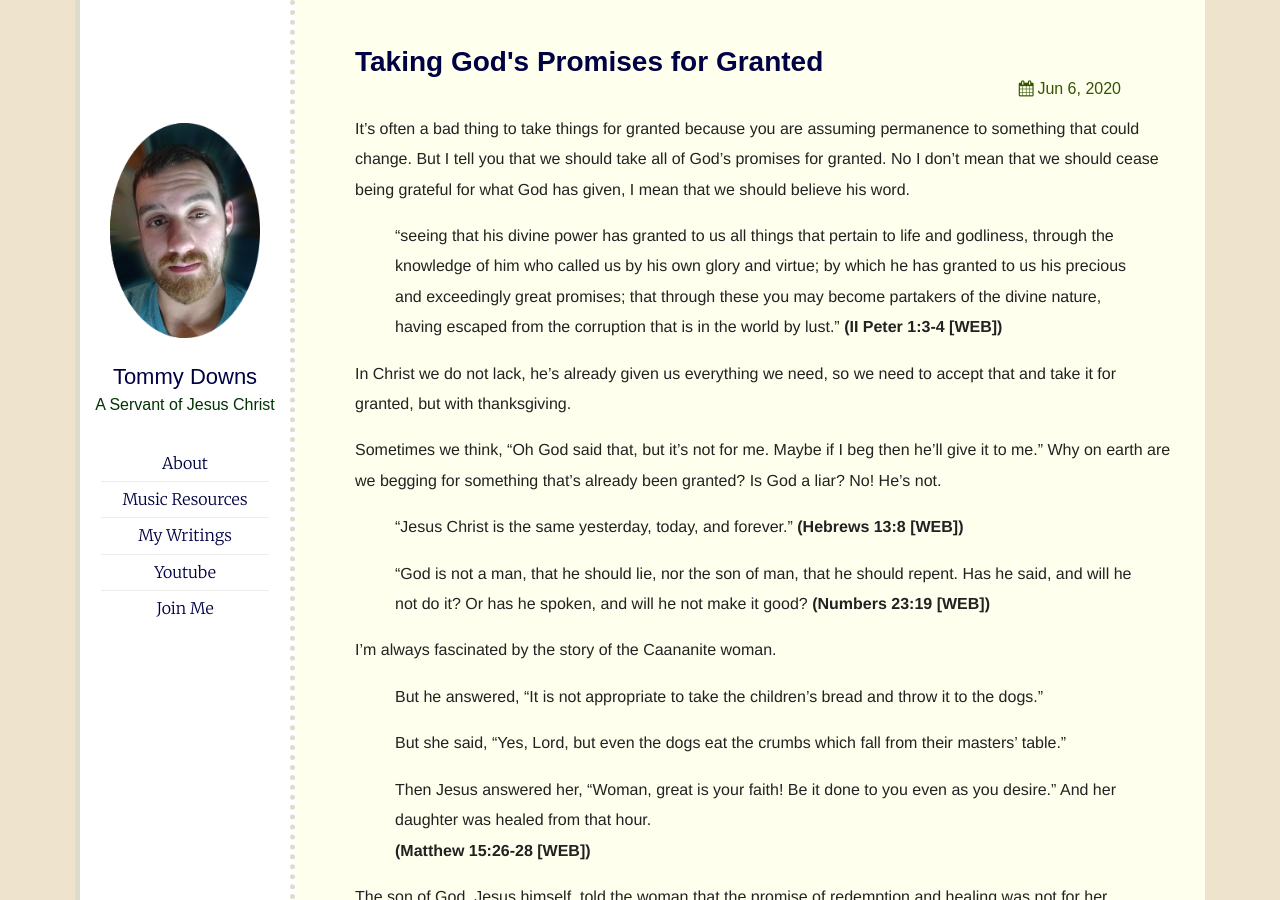
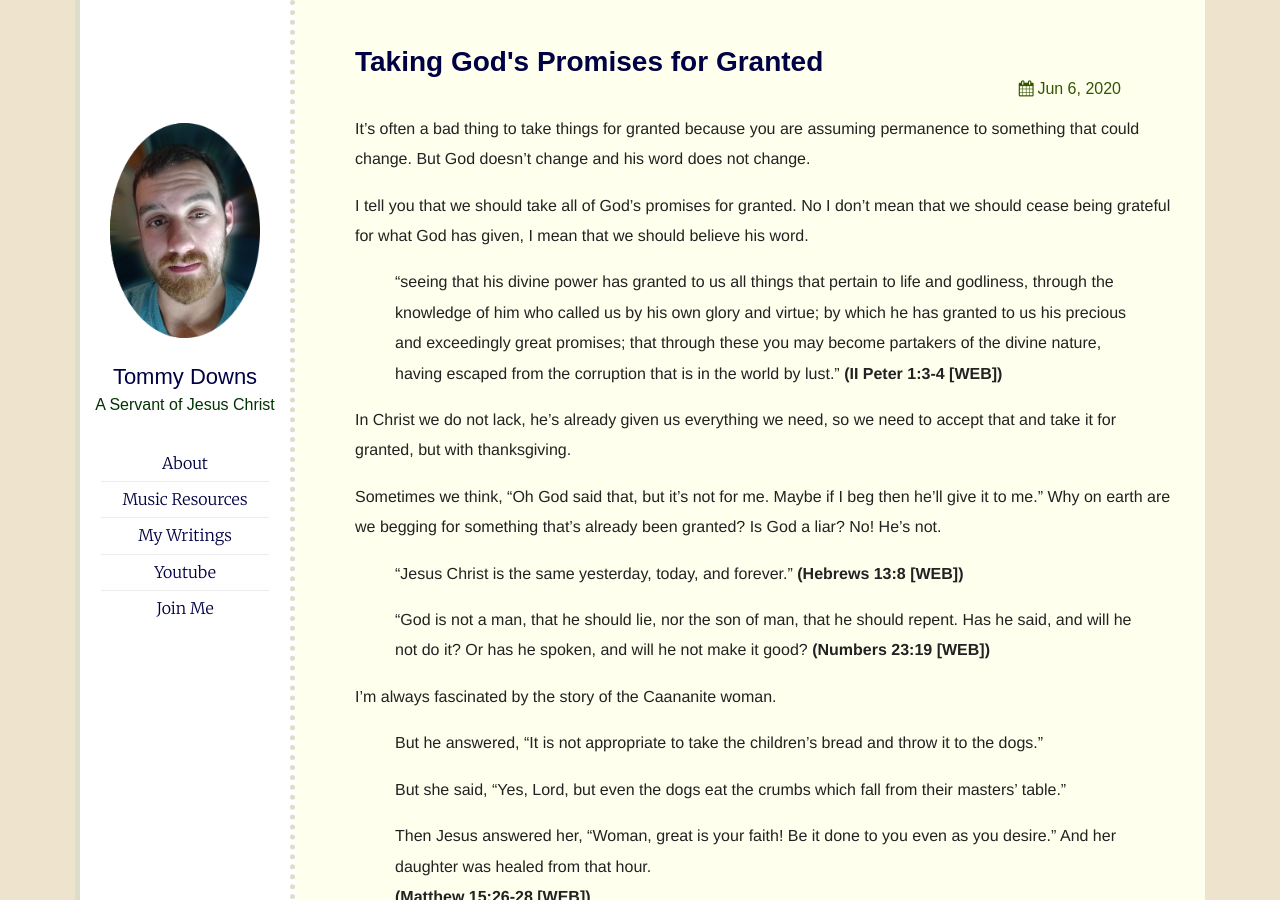
Before and after one commit to tnelsond/tnelsond, a Jekyll site: the page built from _posts/2020-06-06-forgranted.md, in a window 1280 px wide and 900 px high. Built offline with Jekyll 4.4.1, drawn with Linux system fonts in a browser that asks for light colours.

Commit message:
added a sentence.

```diff
--- a/_posts/2020-06-06-forgranted.md
+++ b/_posts/2020-06-06-forgranted.md
@@ -5,8 +5,9 @@ date:   2020-06-06 01:28:38 -0600
 tags: cambodia
 ---
 
-It's often a bad thing to take things for granted because you are assuming permanence to something that could change.
-But I tell you that we should take all of God's promises for granted. No I don't mean that we should cease being grateful for what God has given, I mean that we should believe his word.
+It's often a bad thing to take things for granted because you are assuming permanence to something that could change. But God doesn't change and his word does not change.
+
+I tell you that we should take all of God's promises for granted. No I don't mean that we should cease being grateful for what God has given, I mean that we should believe his word.
 
 > "seeing that his divine power has granted to us all things that pertain to life and godliness, through the knowledge of him who called us by his own glory and virtue;  by which he has granted to us his precious and exceedingly great promises; that through these you may become partakers of the divine nature, having escaped from the corruption that is in the world by lust." **(II Peter 1:3-4 [WEB])**
 
```
